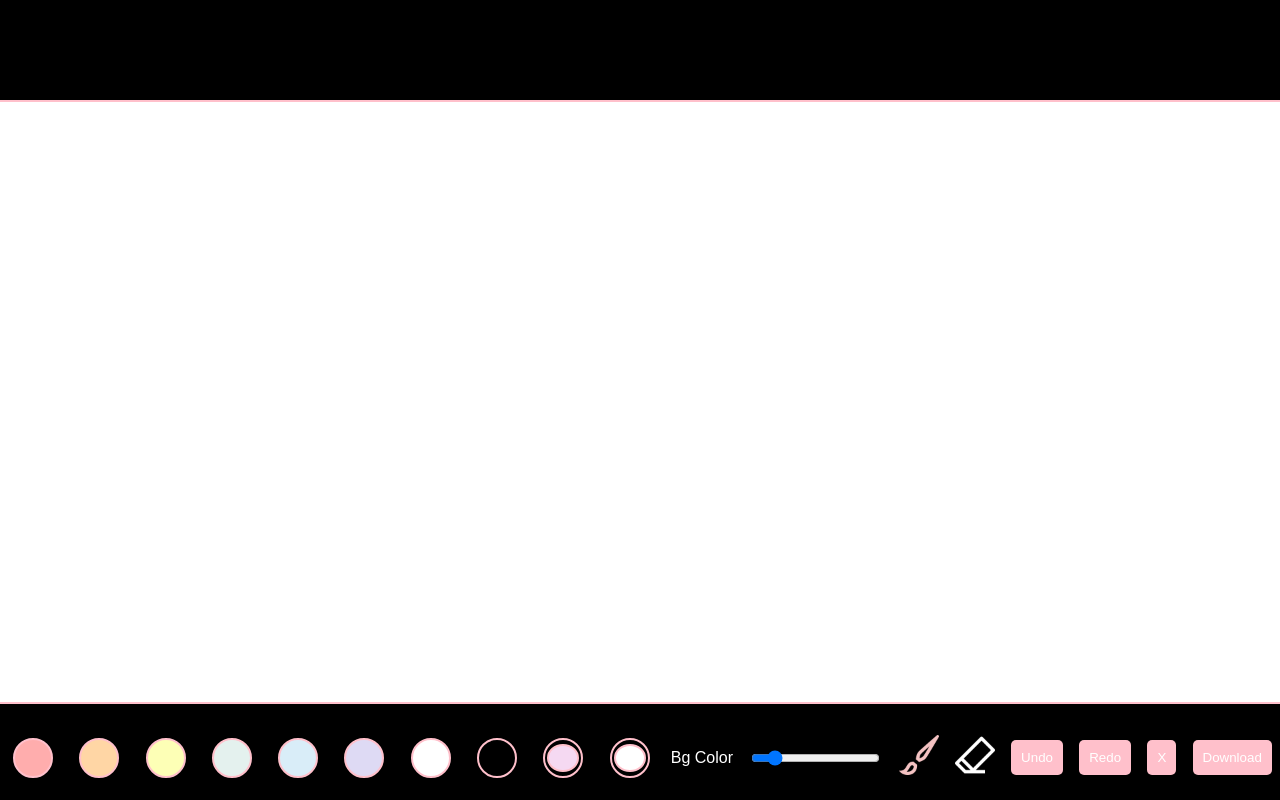
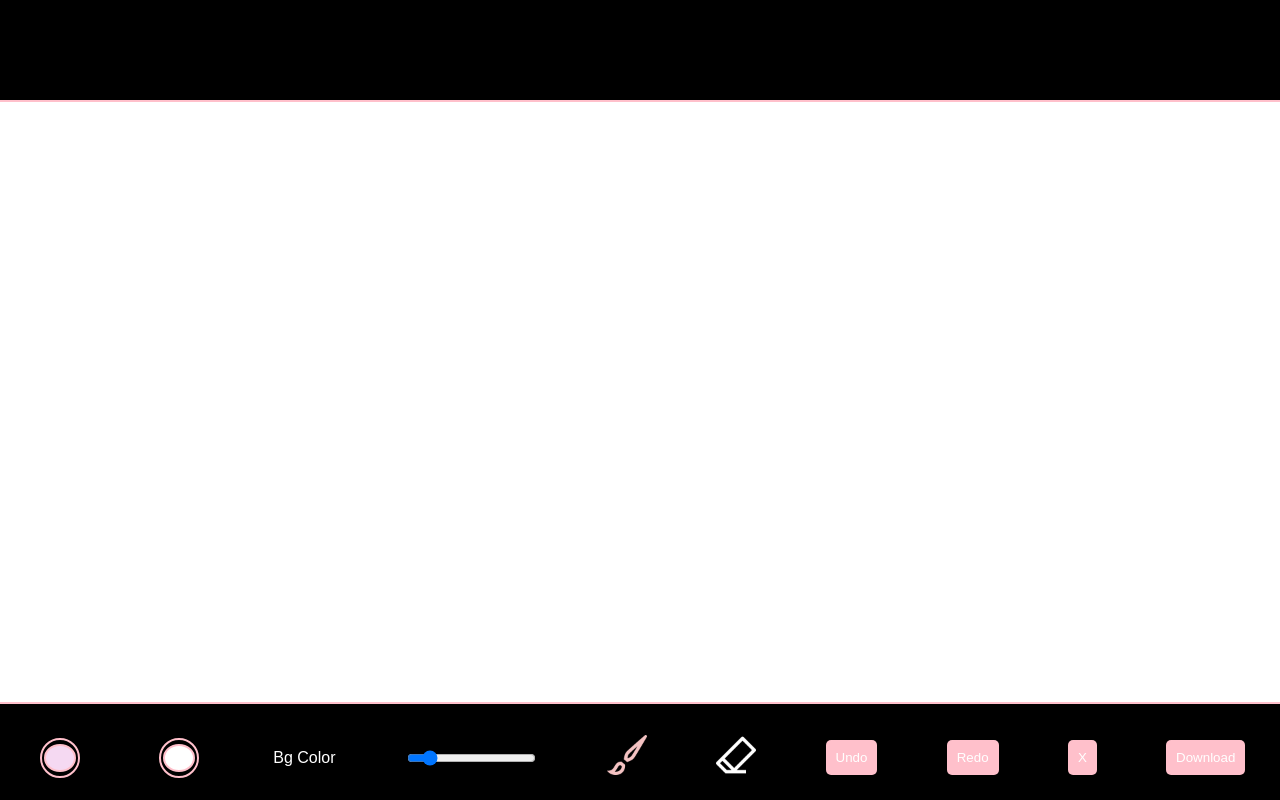
Before and after one commit to claudiaaziz/canvas, a website built with webpack: page index.html in a window 1280 px wide. Built offline with Linux system fonts and the light colour scheme.

Commit message:
Got rid of color buttons

```diff
--- a/index.html
+++ b/index.html
@@ -15,14 +15,6 @@
 
   <div id="menu">
     <!-- color -->
-    <button class="color-btn" style="background-color: #FFADAD;"></button>
-    <button class="color-btn" style="background-color: #FFD6A5;"></button>
-    <button class="color-btn" style="background-color: #FDFFB6;"></button>
-    <button class="color-btn" style="background-color: #E4F1EE;"></button>
-    <button class="color-btn" style="background-color: #D9EDF8;"></button>
-    <button class="color-btn" style="background-color: #DEDAF4;"></button>
-    <button class="color-btn" style="background-color: white;"></button>
-    <button class="color-btn" style="background-color: black;"></button>
     <input type="color" id="color-picker" value="#f5d9f2">
     <input type="color" id="background-color-picker" value="#FFFFFF">
     <label for="background-color-picker">Bg Color</label>
--- a/src/scripts/colorHandler.js
+++ b/src/scripts/colorHandler.js
@@ -8,14 +8,7 @@ class ColorHandler {
     this.currentColor = "black";
 
     // if a brush color has been selected..
-    this.colorBtns = document.querySelectorAll(".color-btn");
     this.brushColorPicker = document.getElementById("color-picker");
-
-    this.colorBtns.forEach((colorbtn) => {
-      colorbtn.addEventListener("click", () => {
-        this.currentColor = colorbtn.style.backgroundColor;
-      });
-    });
 
     this.brushColorPicker.addEventListener("input", () => {
       this.currentColor = this.brushColorPicker.value;
--- a/src/styles/menu.scss
+++ b/src/styles/menu.scss
@@ -11,7 +11,6 @@
 }
 
 // colors
-.color-btn,
 input[type="color"] {
   height: 40px;
   width: 40px;
```
Also changed, not shown: dist/main.css, dist/main.js, 2 other files.
